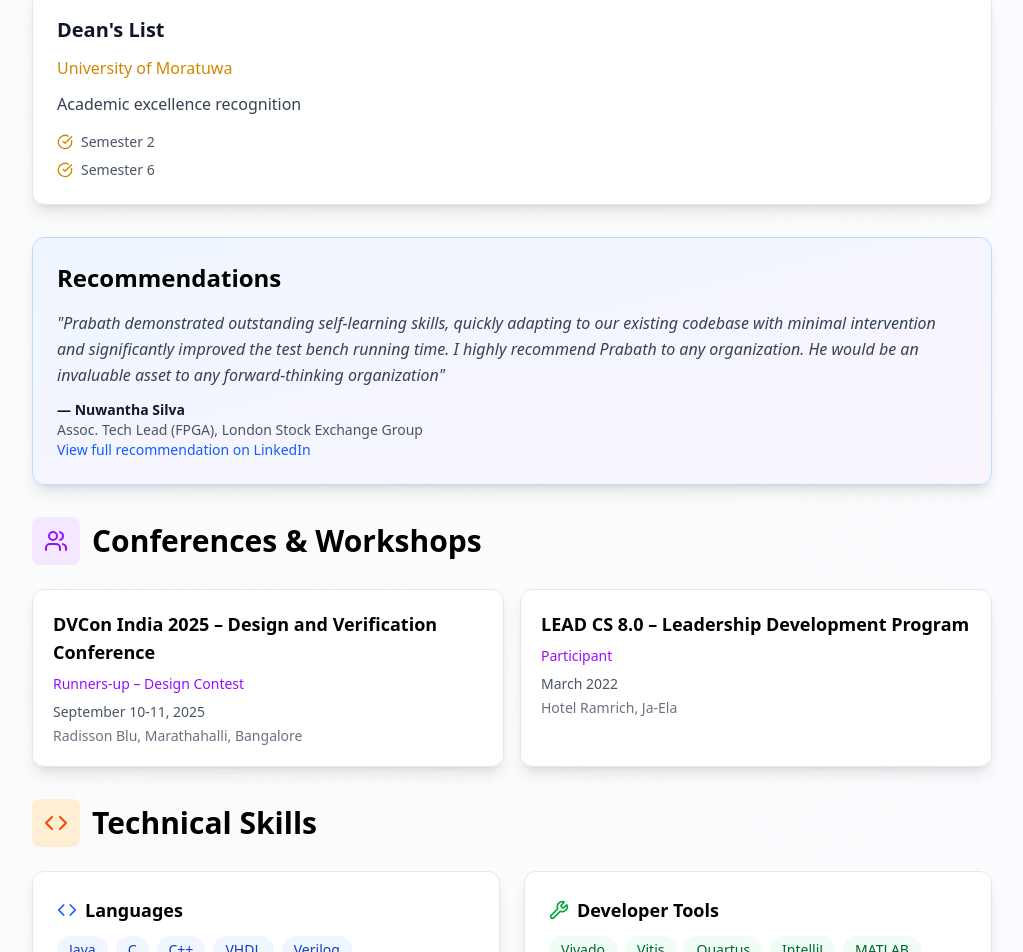
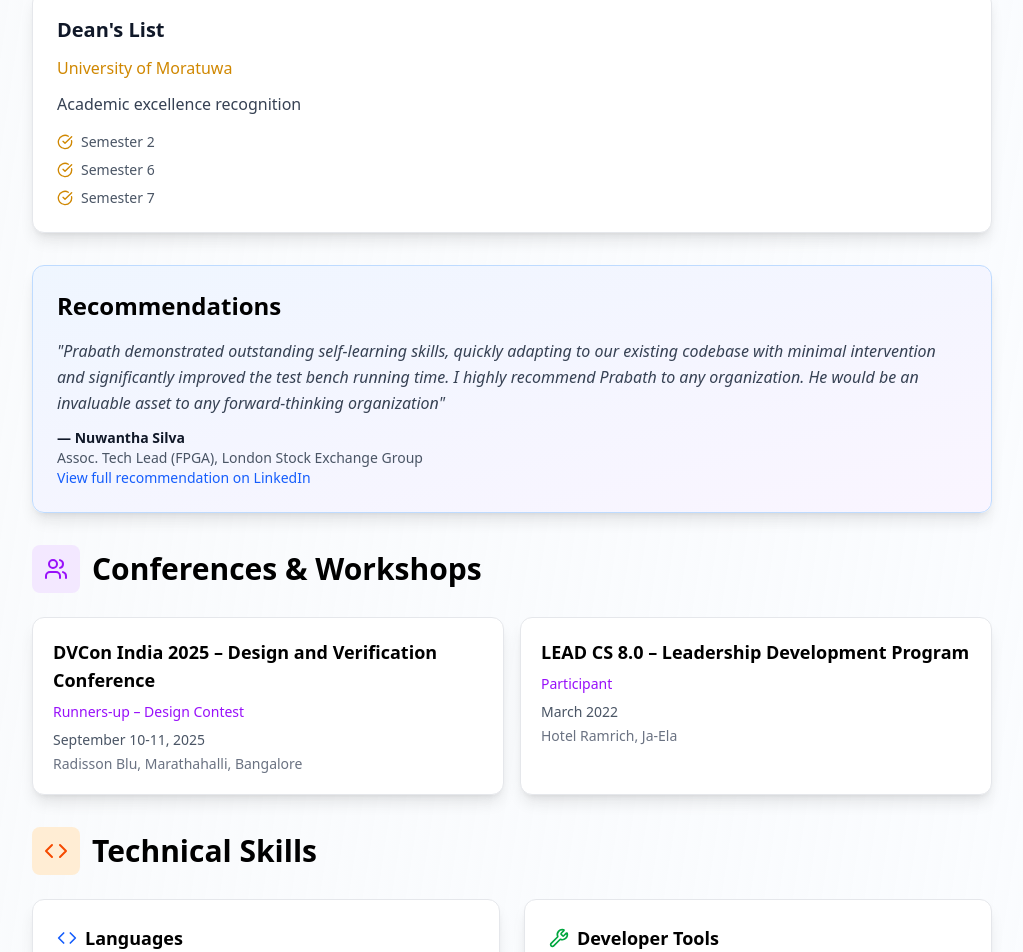
Before and after one commit to PrabathBK/Portfolio, a Next.js app: page /cv in a window 1280 px wide. Shown: the part 4677-5629 px from the top of the page, without its empty margins (256-1279 px from the left). Built offline with nearby package versions, Linux system fonts and the light colour scheme.

Commit message:
update CV to include Semester 7 details

```diff
--- a/src/data/cv.ts
+++ b/src/data/cv.ts
@@ -211,7 +211,8 @@
     description: 'Academic excellence recognition',
     details: [
       'Semester 2',
-      'Semester 6'
+      'Semester 6',
+      'Semester 7'
     ]
   }
 ];
```
Also changed, not shown: 2 other files (tests, documents, lock files or other folders).
